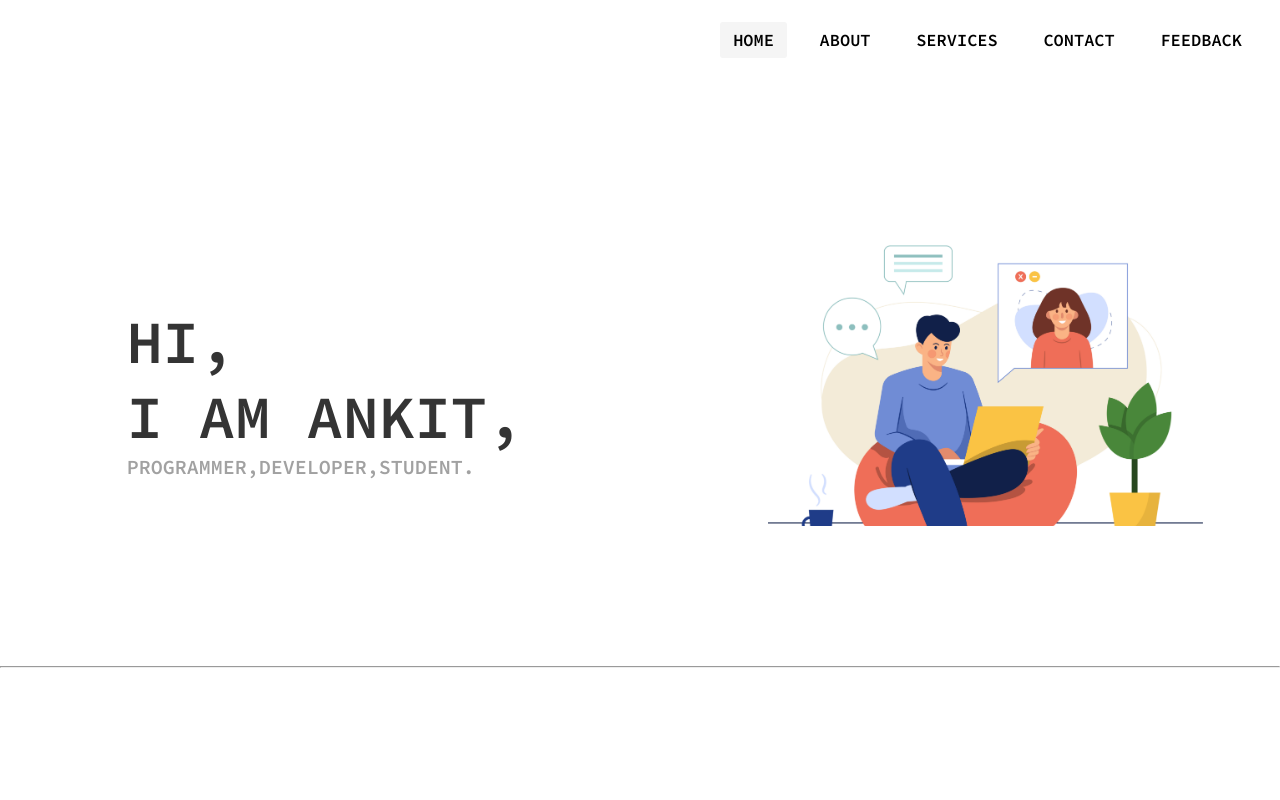
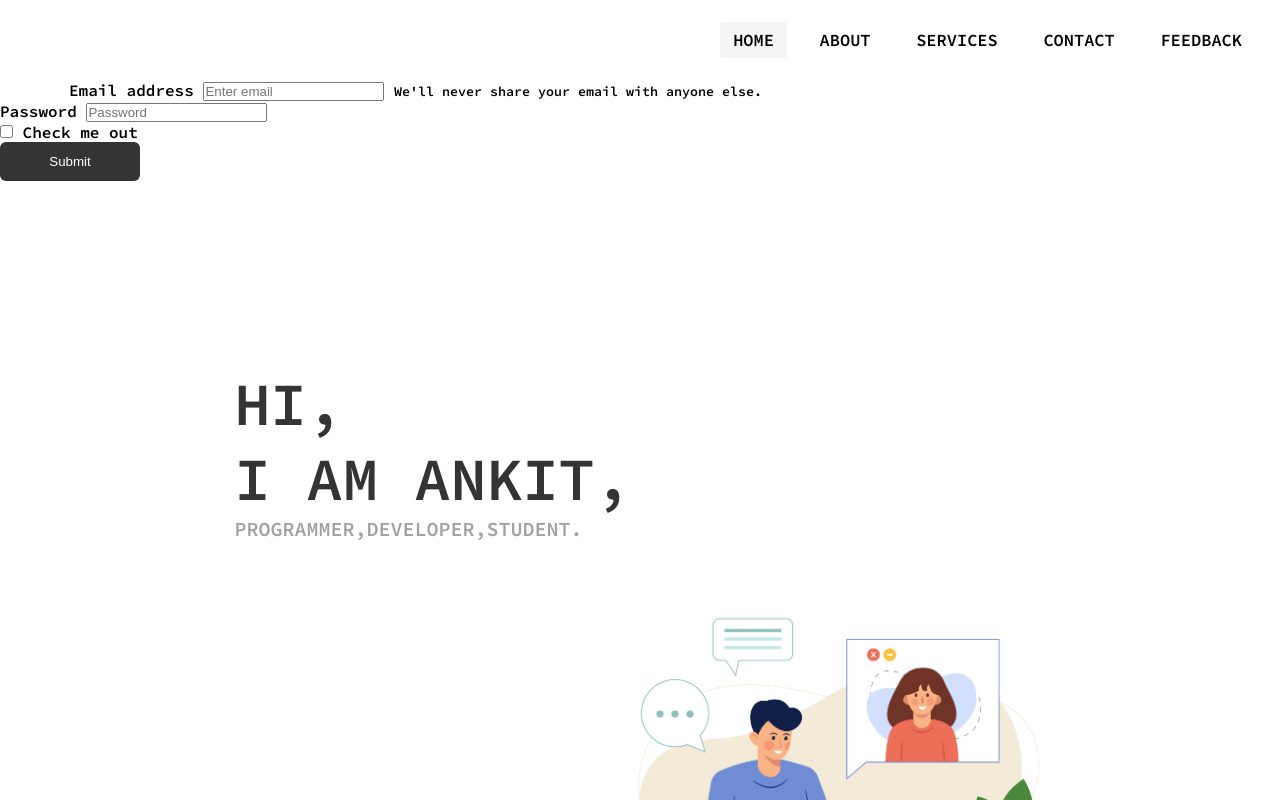
Before and after one commit to ANKITMOHAPATRA-PROGRAMMER/ANKITMOHAPATRA.IN, a plain HTML site: page ankitmohapatra.in/index.html in a window 1280 px wide. Shown: the top 800 px of the page. Drawn offline with Linux system fonts and the light colour scheme.

Commit message:
Update index.html

```diff
--- a/ankitmohapatra.in/index.html
+++ b/ankitmohapatra.in/index.html
@@ -29,7 +29,37 @@
               <li><a href="#">Feedback</a></li>
             </ul>
           </nav>
-          <div class="row">
+        <form>
+
+  <div class="form-group">
+
+    <label for="exampleInputEmail1">Email address</label>
+
+    <input type="email" class="form-control" id="exampleInputEmail1" aria-describedby="emailHelp" placeholder="Enter email">
+
+    <small id="emailHelp" class="form-text text-muted">We'll never share your email with anyone else.</small>
+
+  </div>
+
+  <div class="form-group">
+
+    <label for="exampleInputPassword1">Password</label>
+
+    <input type="password" class="form-control" id="exampleInputPassword1" placeholder="Password">
+
+  </div>
+
+  <div class="form-check">
+
+    <input type="checkbox" class="form-check-input" id="exampleCheck1">
+
+    <label class="form-check-label" for="exampleCheck1">Check me out</label>
+
+  </div>
+
+  <button type="submit" class="btn btn-primary">Submit</button>
+
+</form>
             <div class="col-1">
               <div class="h1">
                 <p>HI,</p>
```
